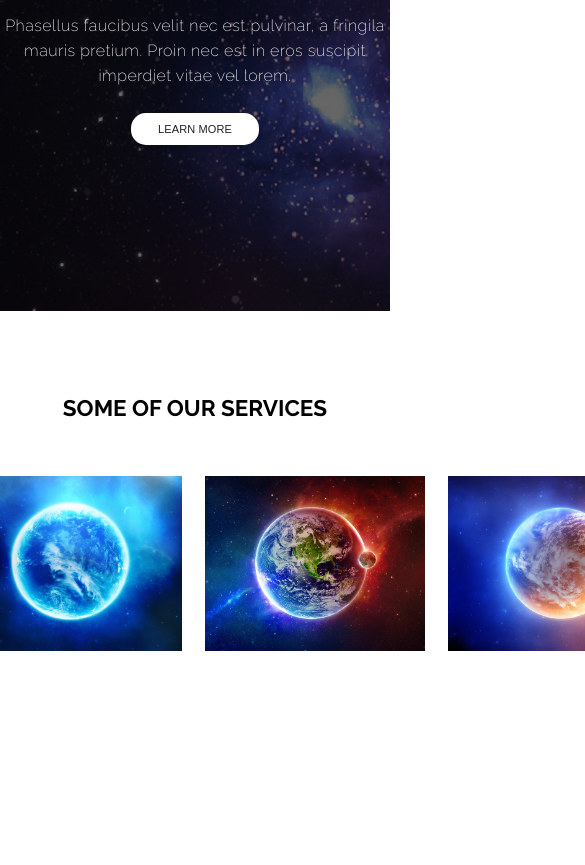
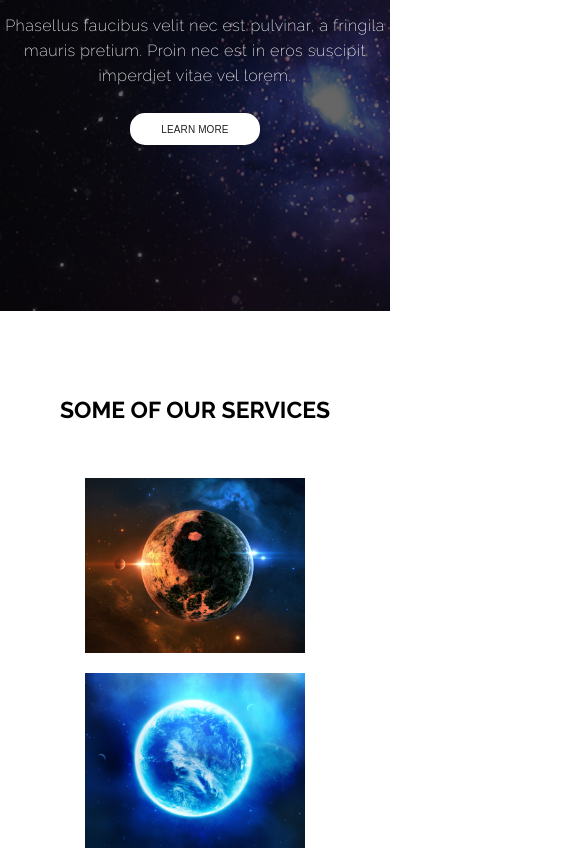
Before and after one commit to CoffeAddict/simplistic-test, a plain HTML site: page index.html in a window 390 px wide. Shown: the part 214-1079 px from the top of the page, 585 px wide, since content can reach past the window. Before the commit the page ends 980 px from the top, so only its background shows below. Drawn offline with Linux system fonts and the light colour scheme.

Commit message:
Added tablet & mobile views

```diff
--- a/index.html
+++ b/index.html
@@ -34,7 +34,7 @@
             <div class="section-title">
                 some of our services
             </div>
-            <div class="services-list flex justify-content-center">
+            <div class="services-list flex justify-content-center medium-down--flex-wrap">
                 <div class="service flex justify-content-center align-items-center background-normalizer">service 1</div>
                 <div class="service flex justify-content-center align-items-center background-normalizer">service 2</div>
                 <div class="service flex justify-content-center align-items-center background-normalizer">service 3</div>
--- a/styles/style.css
+++ b/styles/style.css
@@ -47,10 +47,10 @@ header[role="banner"] button {
     color: #212121;
     text-transform: uppercase;
     min-height: 32px;
-    min-width: 128px;
+    min-width: 130px;
     padding: 0 20px;
     border-radius: 15px;
-    font-size: 11px;
+    font-size: 10px;
     font-weight: 200;
     letter-spacing: .12px;
     transition: color .2s ease, background .2s ease;
@@ -68,30 +68,32 @@ header[role="banner"] button:hover {
 
 .section {
     box-sizing: border-box;
-    padding-top: 84px;
+    padding-top: 85px;
     padding-bottom: 115px;
 }
 
 .section .section-title {
     font-weight: 600;
     text-transform: uppercase;
-    font-size: 22.5px;
+    font-size: 23px;
 }
 
 .services-list {
     box-sizing: border-box;
     padding-top: 55px;
+    position: relative;
 }
 
 .services-list .service {
     min-height: 175px;
-    min-width: 223px;
+    min-width: 225px;
     margin: 0 10px;
+    box-sizing: border-box;
     color: transparent;
     user-select: none;
     position: relative;
     text-transform: uppercase;
-    font-size: 21px;
+    font-size: 20px;
     font-weight: 500;
     letter-spacing: .2px;
     transition: color .5s ease;
@@ -129,7 +131,20 @@ header[role="banner"] button:hover {
 }
 
 @media all and (max-width:900px){
-	/* TABLET STYLES */
+    /* TABLET STYLES */
+    .services-list {
+        width: 100%;
+        padding-left:90px;
+        padding-right:90px;
+    }
+
+    .services-list .service {
+        margin-bottom: 20px;
+    }
+
+    .services-list .service::after {
+        background-position: center;
+    }
 }
 
 @media all and (max-width:600px){
```
